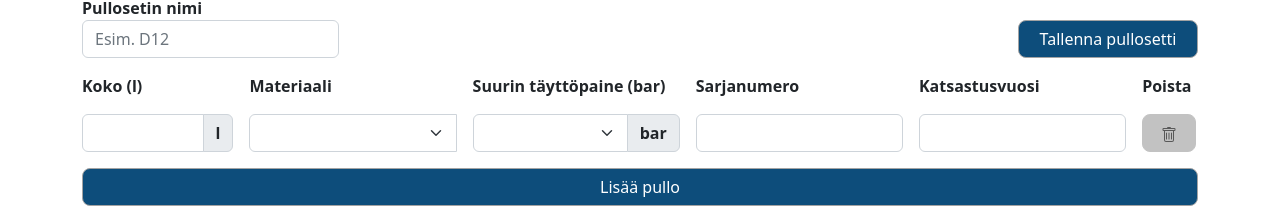
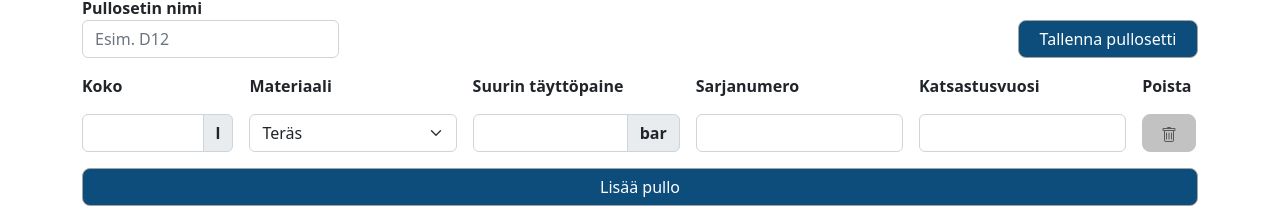
Before and after one commit to Tampereen-Urheilusukeltajat/Blenderi-UI, a React (Create React App) app: page /diving-cylinder-set in a window 1280 px wide. Shown: the part 489-697 px from the top of the page. Built offline with nearby package versions, Linux system fonts and the light colour scheme.

Commit message:
Fixes according to comments

```diff
--- a/src/components/DivingCylinderSet/newDivingCylinderSet.tsx
+++ b/src/components/DivingCylinderSet/newDivingCylinderSet.tsx
@@ -21,7 +21,7 @@ type DivingCylinderSet = {
 
 const EmptyDivingCylinder: DivingCylinder = {
   volume: '',
-  material: '',
+  material: 'steel',
   maximumFillingPressure: '',
   serialNumber: '',
   inspectionYear: '',
@@ -40,6 +40,7 @@ const NewDivingCylinderRow = (
             <Field
               className="form-control"
               name={`divingCylinders.${index}.volume`}
+              type="number"
             />
             <InputGroup.Text>l</InputGroup.Text>
           </InputGroup>
@@ -47,16 +48,15 @@ const NewDivingCylinderRow = (
         <div className="labelAndInput">
           <InputGroup as={Col}>
             <Field
-              type="text"
+              as="select"
               list={`divingCylinders.${index}.material`}
               className="form-select"
               name={`divingCylinders.${index}.material`}
-            />
-            <datalist id={`divingCylinders.${index}.material`}>
-              <option>Alumiini</option>
-              <option>Hiilikuitu</option>
-              <option>Teräs</option>
-            </datalist>
+            >
+              <option value="steel">Teräs</option>
+              <option value="aluminium">Alumiini</option>
+              <option value="carbonFiber">Hiilikuitu</option>
+            </Field>
           </InputGroup>
         </div>
         <div className="labelAndInput">
@@ -64,15 +64,9 @@ const NewDivingCylinderRow = (
             <Field
               type="number"
               list={`divingCylinders.${index}.maximumFillingPressures`}
-              className="form-select"
+              className="form-control"
               name={`divingCylinders.${index}.maximumFillingPressure`}
             />
-            <datalist id={`divingCylinders.${index}.maximumFillingPressures`}>
-              <option>200</option>
-              <option>207</option>
-              <option>232</option>
-              <option>300</option>
-            </datalist>
             <InputGroup.Text>bar</InputGroup.Text>
           </InputGroup>
         </div>
@@ -86,6 +80,7 @@ const NewDivingCylinderRow = (
           <Field
             className="form-control"
             name={`divingCylinders.${index}.inspectionYear`}
+            type="number"
           />
         </div>
         <IconButton
@@ -138,9 +133,9 @@ export const NewDivingCylinderSet = (): JSX.Element => {
               <Button type="submit">Tallenna pullosetti</Button>
             </div>
             <div className="gridRow titleBar">
-              <span>Koko (l)</span>
+              <span>Koko</span>
               <span>Materiaali</span>
-              <span>Suurin täyttöpaine (bar)</span>
+              <span>Suurin täyttöpaine</span>
               <span>Sarjanumero</span>
               <span>Katsastusvuosi</span>
               <span>Poista</span>
```
